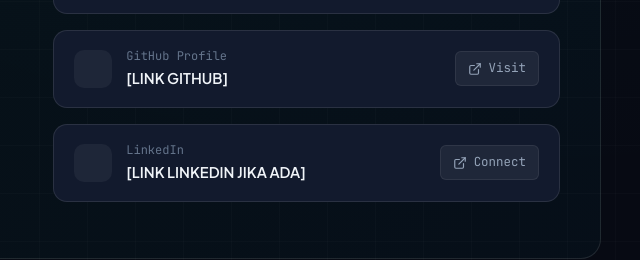
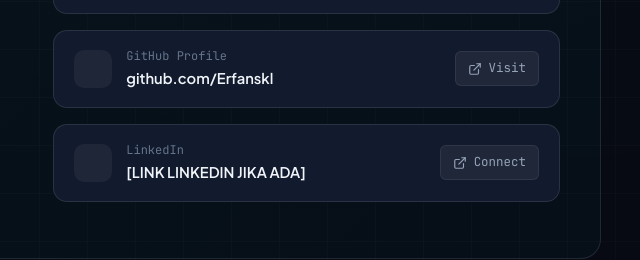
Before and after one commit to Erfanskl/erfanwebporto, a plain HTML site: page index.html in a window 1280 px wide. Shown: the part 4463-4723 px from the top of the page, 585-1225 px from the left. Drawn offline with nearby package versions, Linux system fonts and the light colour scheme.

Commit message:
Update GitHub profile link to https://github.com/Erfanskl

```diff
--- a/index.html
+++ b/index.html
@@ -637,11 +637,10 @@
                 </div>
                 <div class="channel-text">
                   <span class="channel-label">GitHub Profile</span>
-                  <span class="channel-value">[LINK GITHUB]</span>
+                  <span class="channel-value">github.com/Erfanskl</span>
                 </div>
               </div>
-              <!-- Ganti href dengan URL GitHub Anda -->
-              <a href="[LINK GITHUB]" target="_blank" rel="noopener noreferrer" class="channel-action-btn" title="Open GitHub Profile">
+              <a href="https://github.com/Erfanskl" target="_blank" rel="noopener noreferrer" class="channel-action-btn" title="Open GitHub Profile">
                 <i data-lucide="external-link" style="width: 14px; height: 14px;"></i>
                 <span>Visit</span>
               </a>
```
